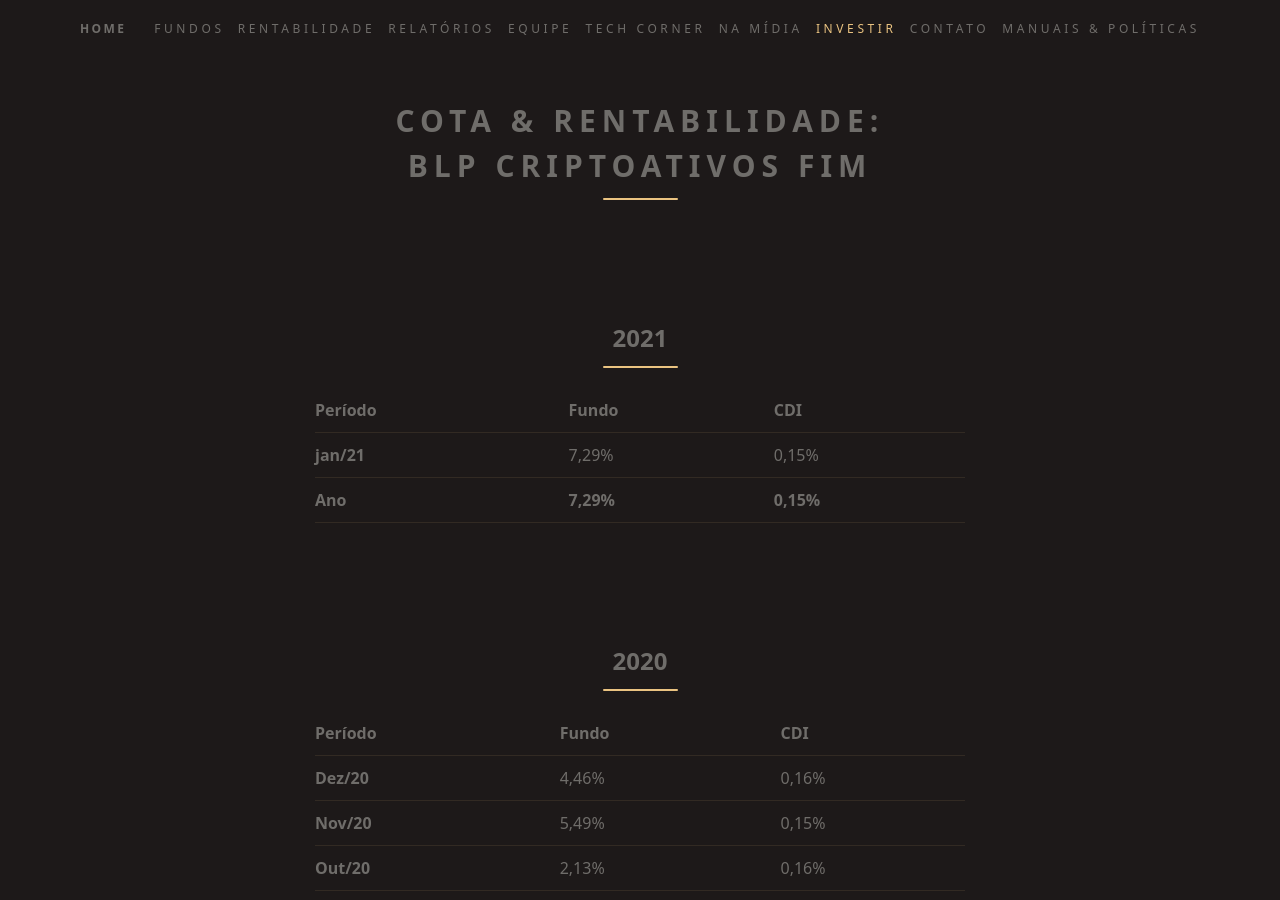
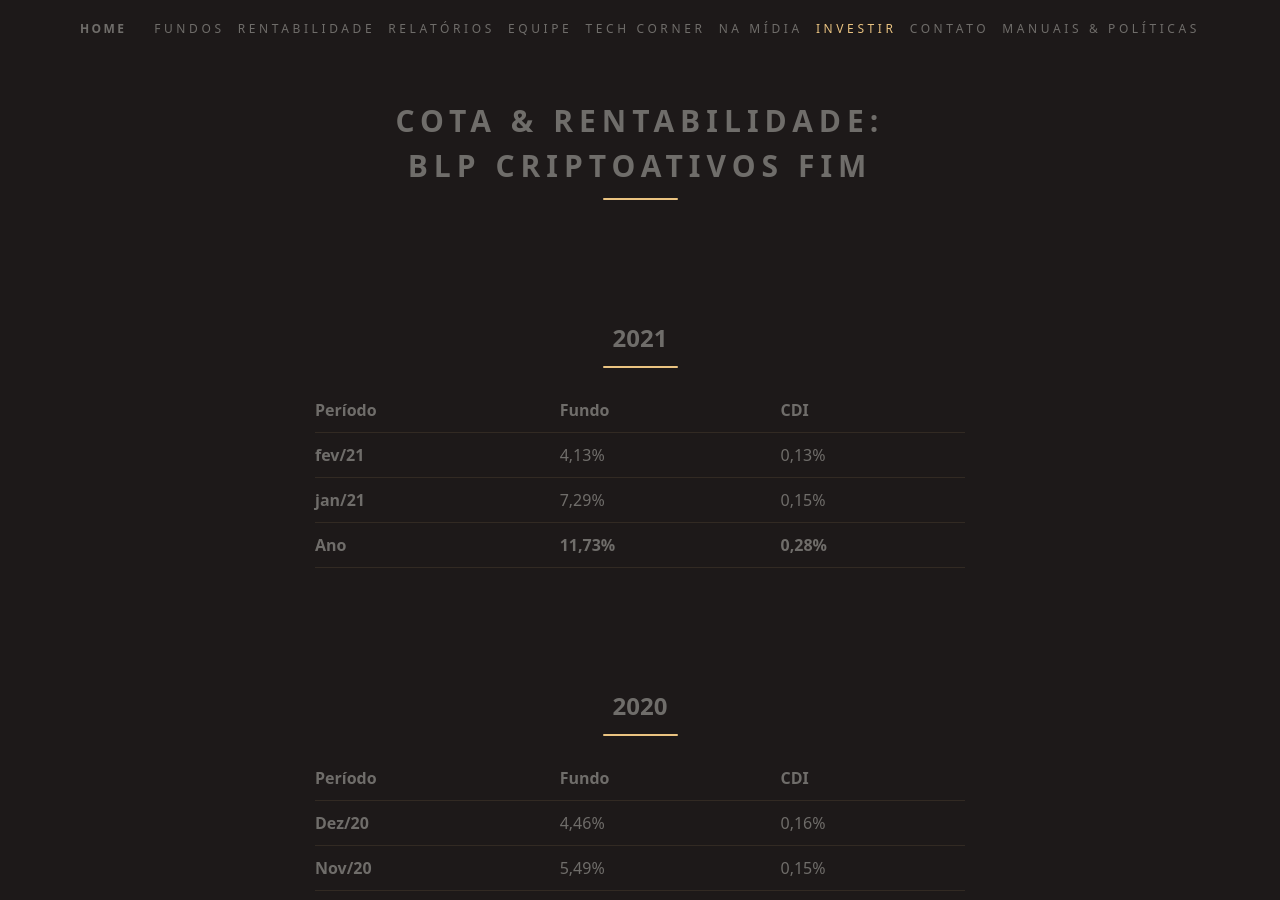
Before and after one commit to ateliedetemas/blpcrypto, a Jekyll site: the page built from _pages/rentabilidade/ativos-fim.md, in a window 1280 px wide and 900 px high. Built offline with Jekyll 4.4.1, drawn with Linux system fonts in a browser that asks for light colours.

Commit message:
Update ativos-fim.md

```diff
--- a/_pages/rentabilidade/ativos-fim.md
+++ b/_pages/rentabilidade/ativos-fim.md
@@ -8,8 +8,9 @@ permalink: "/rentabilidade/ativos-fim/"
 
 Período | Fundo | CDI
 ---|---|---
+**fev/21** | 4,13% | 0,13%
 **jan/21** | 7,29% | 0,15%
-**Ano**  | **7,29%** | **0,15%**
+**Ano**  | **11,73%** | **0,28%**
 
 ## 2020
 
```
